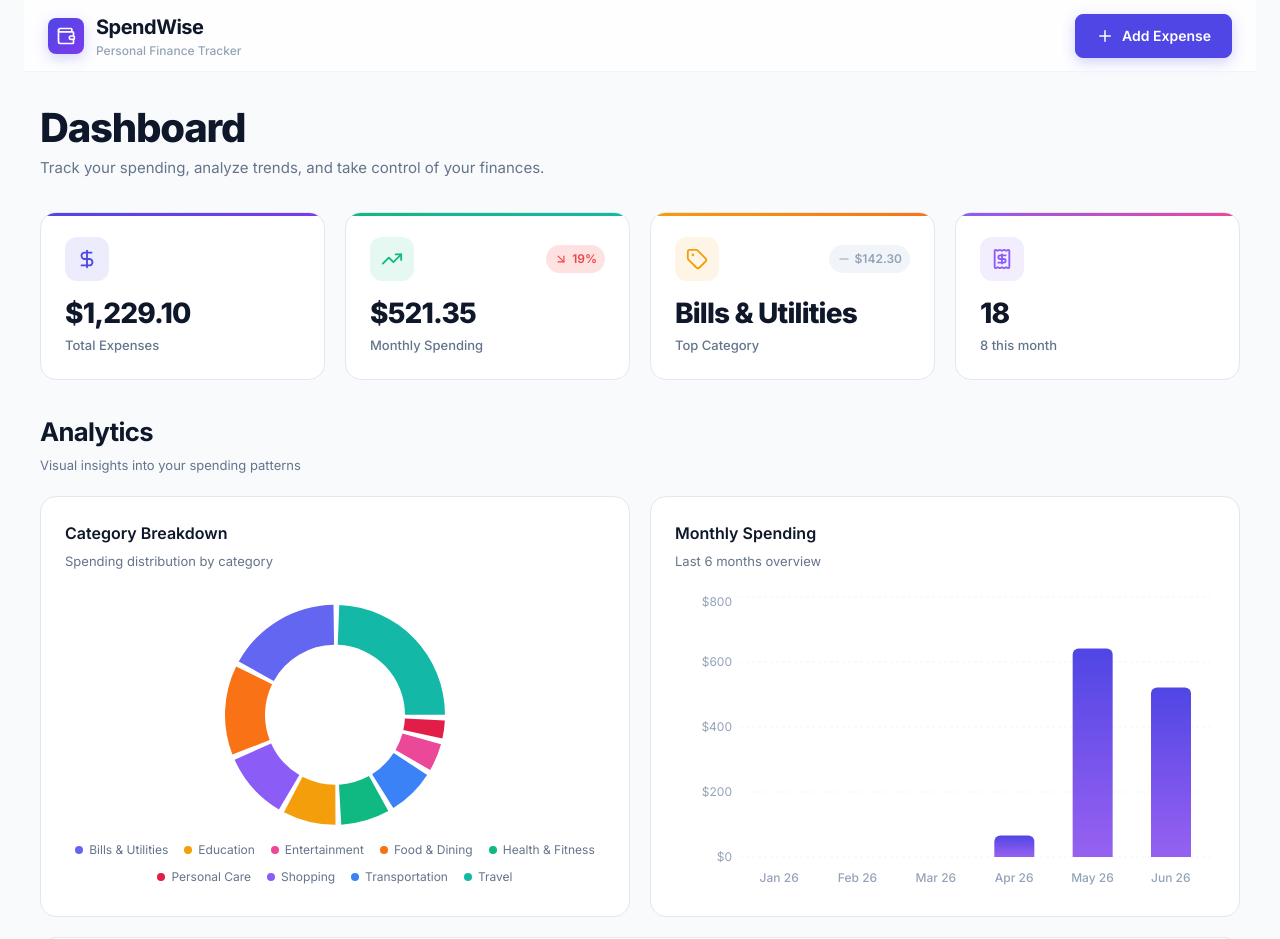
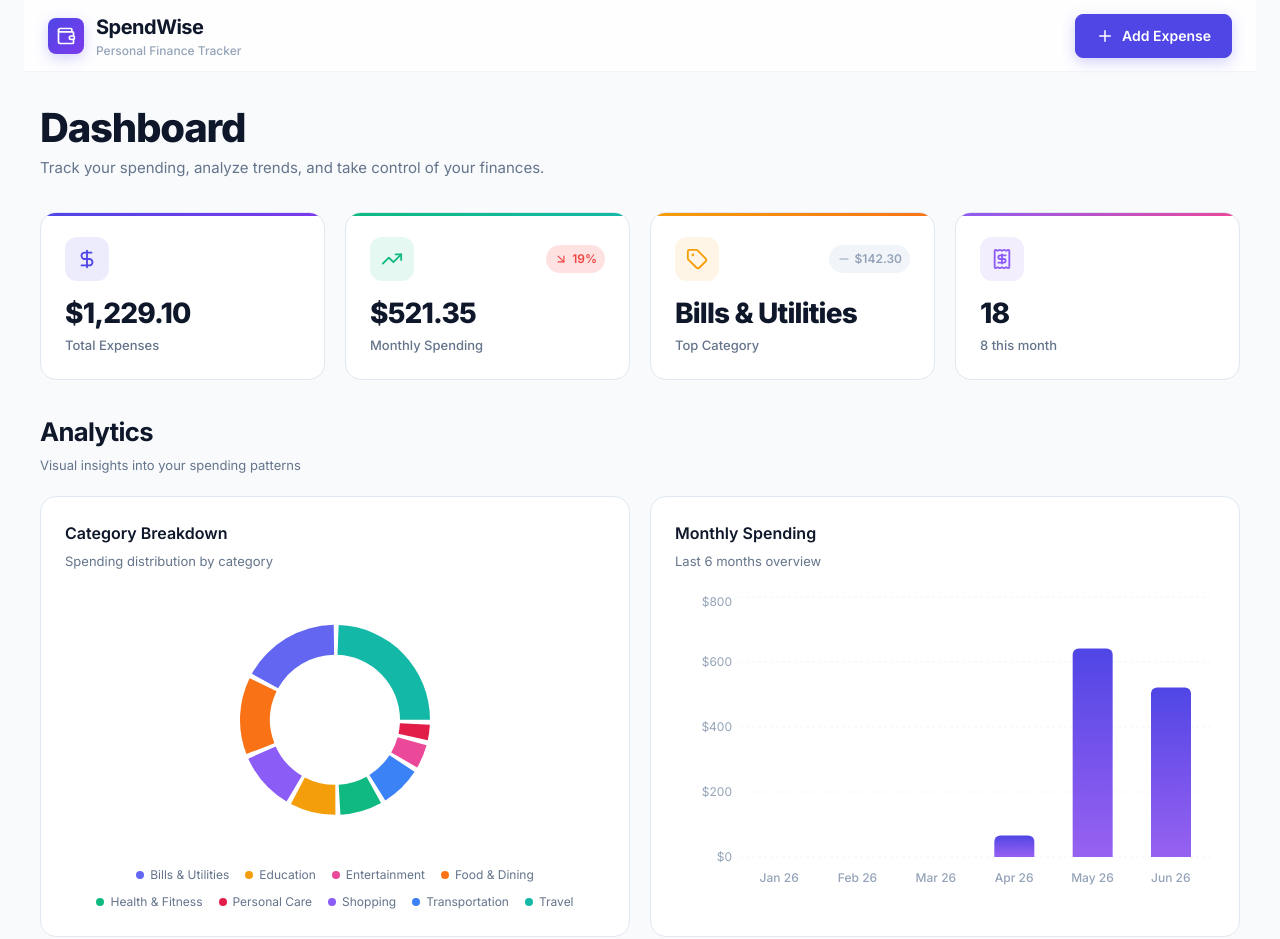
Before and after one commit to muhammadhaseeb417/B0626---Muhammad-Haseeb-Amjad---Innovaxel---Frontend-Developer-Intern, a React (Vite) app: page / in a window 1280 px wide. Shown: the top 939 px of the page. Built offline with nearby package versions, Linux system fonts and the light colour scheme.

Commit message:
feat: add CategoryChart component to visualize expense distribution by category

```diff
--- a/src/components/CategoryChart.tsx
+++ b/src/components/CategoryChart.tsx
@@ -113,14 +113,14 @@ export function CategoryChart() {
     >
       <div className="chart-card-title">Category Breakdown</div>
       <div className="chart-card-subtitle">Spending distribution by category</div>
-      <ResponsiveContainer width="100%" height={300}>
-        <PieChart>
+      <ResponsiveContainer width="100%" height={320}>
+        <PieChart margin={{ top: 20, right: 20, bottom: 30, left: 20 }}>
           <Pie
             data={data}
             cx="50%"
             cy="50%"
-            innerRadius={70}
-            outerRadius={110}
+            innerRadius={65}
+            outerRadius={95}
             paddingAngle={3}
             dataKey="value"
             stroke="none"
@@ -132,7 +132,7 @@ export function CategoryChart() {
             ))}
           </Pie>
           <Tooltip content={<CustomTooltip />} />
-          <Legend content={<CustomLegend />} />
+          <Legend content={<CustomLegend />} wrapperStyle={{ bottom: 0 }} />
         </PieChart>
       </ResponsiveContainer>
     </motion.div>
```
